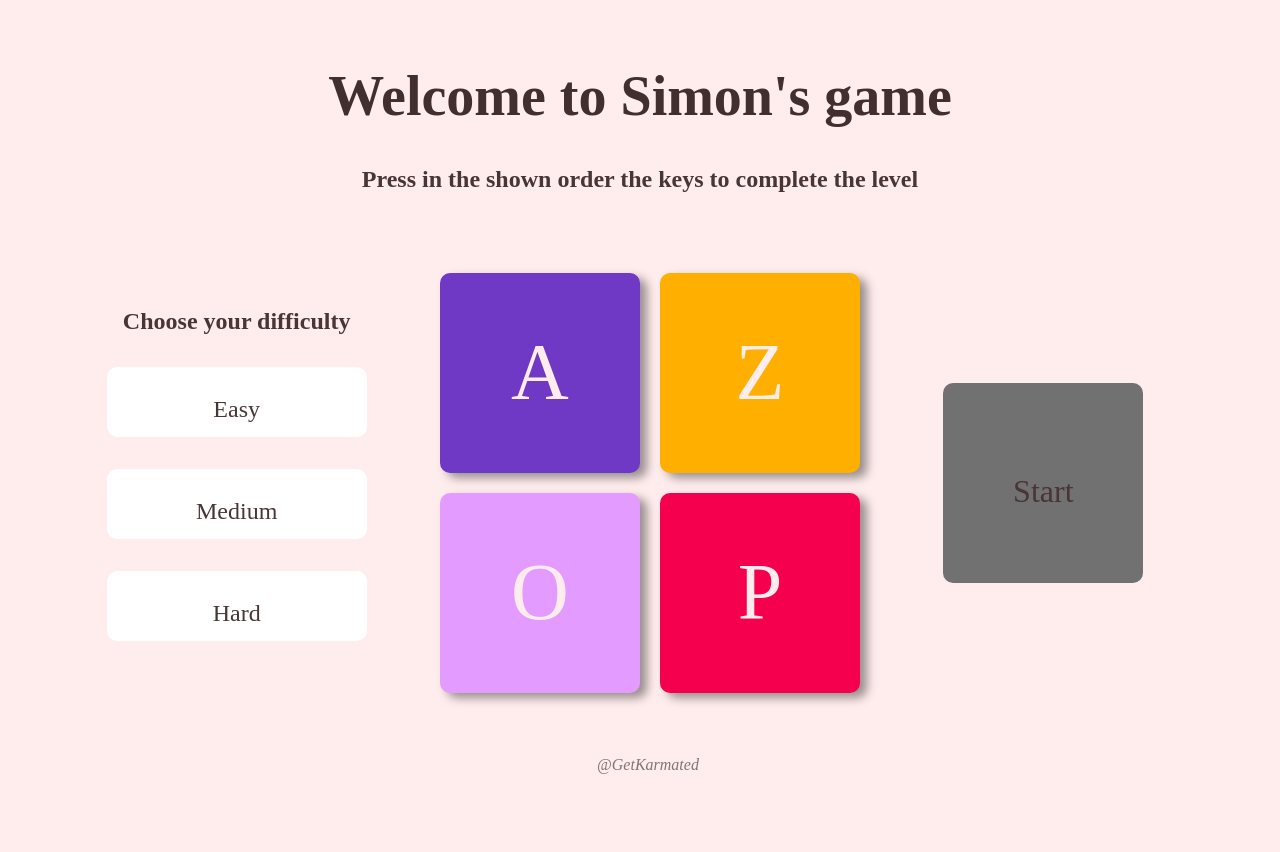
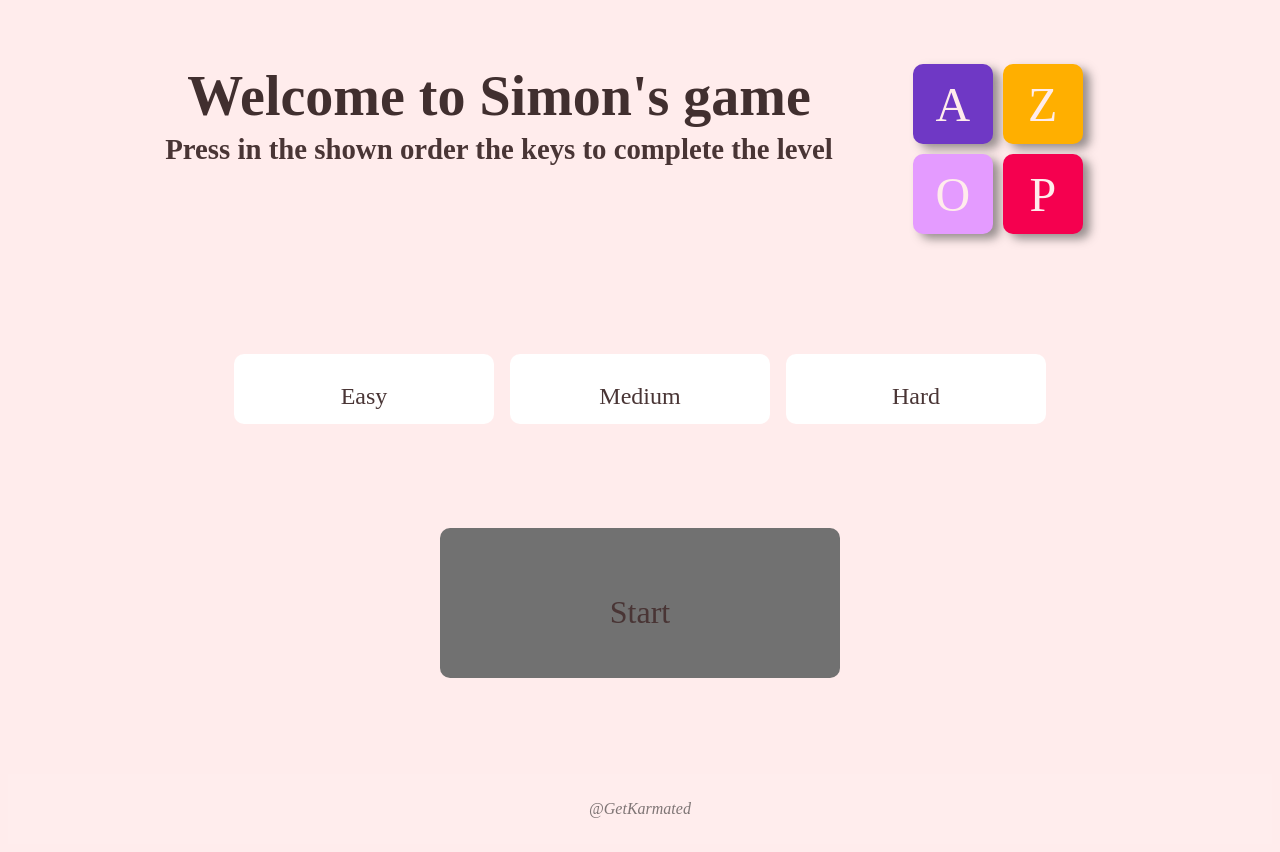
Before and after one commit to GetKarmated/simonsGame, a plain HTML site: page index.html in a window 1280 px wide. Before the commit the page ends 800 px from the top, so only its background shows below. Drawn offline with nearby package versions, Linux system fonts and the light colour scheme; a web font is replaced by a local one.

Commit message:
working starting page

```diff
--- a/index.html
+++ b/index.html
@@ -8,32 +8,31 @@
         <link href="https://fonts.googleapis.com/css2?family=Borel&display=swap" rel="stylesheet">
     </head>
     <body>
-        <h1 id="title">Welcome to Simon's game</h1>
-        <h2 id="rules" class="text">Press in the shown order the keys to complete the level</h2>
-        <div class="main-container">
-            <div class="difficulty-container">
-                <h2 class="text" style="margin: 0rem 0 1rem 0;">Choose your difficulty</h2>
-                <button type="button">Easy</button>
-                <button type="button">Medium</button>
-                <button type="button">Hard</button>
+        <div id="header-container">
+            <div class="header-text">
+                <h1 id="title">Welcome to Simon's game</h1>
+                <h2 id="rules" class="text">Press in the shown order the keys to complete the level</h2>
             </div>
-            <div class="grid-container">
+            <div id="grid-container">
                 <div class="box">A</div>
                 <div class="box">Z</div>
                 <div class="box">O</div>
                 <div class="box">P</div>
             </div>
+        </div>
+
+        <div id="main-container">
+            <div id="difficulty-container">
+                <button type="button">Easy</button>
+                <button type="button">Medium</button>
+                <button type="button">Hard</button>
+            </div>
             <img id="result-gif" src="" alt="">
-            <div class="play-buttons-container">
+            <div id="play-buttons-container">
                 <button id="tryagain" class="play-buttons" type="button" style="display: none;">Try again</button>
                 <button id="start" class="start-button" type="button">Start</button>
             </div>
         </div>
-
-        <audio id="sound-A" src="sounds/do.mp3" preload="auto"></audio>
-        <audio id="sound-Z" src="sounds/re.mp3" preload="auto"></audio>
-        <audio id="sound-O" src="sounds/mi.mp3" preload="auto"></audio>
-        <audio id="sound-P" src="sounds/fa.mp3" preload="auto"></audio>
 
         <footer>
             <p>@GetKarmated</p>
--- a/index.js
+++ b/index.js
@@ -10,15 +10,15 @@ var lastLevel = {
     time: 0
 }
 
+const $mainContainer = $('#main-container');
+const $difficultyContainer= $('#difficulty-container');
+const $gridContainer = $('#grid-container');
+const $playButtonsContainer = $('#play-buttons-container');
+const $startButton = $('#start');
+const $difficultyButtons = $('#difficulty-container button');
+const $tryAgainButton = $('#tryagain');
 const $textRules = $('#rules');
-const $difficultyContainer= $('.difficulty-container');
-const $gridContainer = $('.grid-container');
-const $playButtonsContainer = $('.play-buttons-container');
 const $resultImg = $('#result-gif');
-const $startButton = $('#start');
-const $difficultyButtons = $('.difficulty-container button');
-const $tryAgainButton = $('#tryagain');
-const $textDifficulty = $('.difficulty-container .text');
 const $box = $('.box');
 
 
@@ -47,12 +47,12 @@ $(document).ready(function() {
         $(target).addClass('active').siblings().removeClass('active');
         $startButton.removeClass('disabled-button');
         $startButton.addClass('gradient-background');
-        $textDifficulty.hide();
     });
 
     $startButton.click(function() {
         resultState();
-        hideButtons('hide');
+        $gridContainer.addClass('grid-container-onGame');
+        $box.addClass('box-onGame');
         $box.addClass('augmented-box');
         setTimeout(function(){
             startGame(level);
@@ -62,7 +62,6 @@ $(document).ready(function() {
 
     $tryAgainButton.click(function() {
         resultState('retry');
-        hideButtons('hide');
         $box.addClass('augmented-box');
         setTimeout(function(){
             playSequence(lastLevel.time,0, true);
@@ -85,7 +84,6 @@ function handleKey(key, time= 120) {
     let selectedBox = $('.box:contains(' + key + ')');
 
     selectedBox.addClass('selected-box');
-    playSound(key.toUpperCase());
     setTimeout(function() {
         selectedBox.removeClass('selected-box');
     }, time);
@@ -175,6 +173,9 @@ function playSequence(time, index=0, tryAgain= false) {
             setTimeout(function() {
                 $box.removeClass('augmented-box');
                 hideButtons('show');
+                $mainContainer.addClass('main-container-onGame');
+                $difficultyContainer.addClass('difficulty-container-onGame');
+                $startButton.addClass('start-button-onGame');
                 updateRemainingEntriesText();
                 listening = true;
             }, 500);
@@ -253,8 +254,8 @@ function resultState(state) {
         case 'retry':
             userSequence = [];
             $resultImg.css('display', 'none');
+            hideButtons('hide');
             $gridContainer.show();
-            $tryAgainButton.hide();
             $tryAgainButton.removeClass('gradient-background');
             $startButton.removeClass('gradient-background');
             $startButton.removeClass('play-buttons');
@@ -262,9 +263,12 @@ function resultState(state) {
         default:
             sequence = [];
             userSequence = [];
+            if (!$gridContainer.parent().is($mainContainer)) {
+                $gridContainer.insertAfter($difficultyContainer);
+            }
             $resultImg.css('display', 'none');
+            hideButtons('hide');
             $gridContainer.show();
-            $tryAgainButton.hide();
             $tryAgainButton.removeClass('gradient-background');
             $startButton.removeClass('gradient-background');
             $startButton.removeClass('play-buttons');
--- a/style.css
+++ b/style.css
@@ -8,7 +8,7 @@ button {
     width: 260px;
     height: 70px;
     padding-top: 1rem;
-    margin: 1rem;
+    margin: 0.5rem;
     border-radius: 10px;
     font-size: 1.5rem;
     font-family: "Borel", serif;
@@ -30,7 +30,6 @@ footer {
     opacity: 0.5;
     font-style: italic;
     width: 100%;
-    position: fixed;
     bottom: 0;
     background-color: rgba(255, 255, 255, 0.1);
     padding: 10px 0;
@@ -42,29 +41,46 @@ footer {
 
 
 
-
-.main-container {
+#header-container {
     display: flex;
     flex-direction: row;
-    justify-content: space-around;
-    align-items: center;
-    margin-inline: 4rem;
+    justify-content: center;
+    align-items: flex-start;
+    margin-block: 4rem 7rem;
 }
-.difficulty-container {
+#main-container {
     display: flex;
     flex-direction: column;
     justify-content: center;
+    margin-inline: 4rem;
+}
+.main-container-onGame {
+    flex-direction: row !important;
+    justify-content: space-around !important;
     align-items: center;
-    margin-right: 20px;
 }
-.grid-container {
-    display: grid;
-    grid-template: repeat(2, auto) / repeat(2, auto);
-    gap: 20px;
+#difficulty-container {
+    display: flex;
+    flex-direction: row;
     justify-content: center;
     align-items: center;
 }
-.play-buttons-container {
+.difficulty-container-onGame {
+    flex-direction: column !important;
+}
+#grid-container {
+    display: grid;
+    grid-template: repeat(2, auto) / repeat(2, auto);
+    gap: 10px;
+    justify-content: center;
+    align-items: center;
+    margin-inline: 5rem 2rem;
+}
+.grid-container-onGame {
+    margin: 0rem !important;
+    gap: 20px !important;
+}
+#play-buttons-container {
     display: flex;
     flex-direction: column;
     justify-content: center;
@@ -84,14 +100,22 @@ footer {
     color: rgb(65, 47, 47);
     font-family: "Borel", serif;
     text-align: center;
-    margin-top: 4rem;
+    margin-block: 0rem;
 }
-.text{
-    font-size: 1.5rem;
+#rules {
+    font-size: 1.8rem;
     color: rgb(73, 53, 53);
     font-family: "Borel", serif;
     text-align: center;
-    margin-bottom: 5rem;
+    padding-top: 13px;
+    margin-block: 0rem;
+    padding-top: 5px;
+}
+.header-text {
+    display: flex;
+    flex-direction: column;
+    justify-content: center;
+    align-items: center;
 
 }
 #result-gif {
@@ -111,14 +135,19 @@ footer {
     display: inline-block;
     align-content: center;
     text-align: center;
-    font-size: 5rem;
+    font-size: 3rem;
     color: #FFECEC;
     margin: 0;
-    width: 200px;
-    height: 200px;
+    width: 80px;
+    height: 80px;
     border-radius: 10px;
     box-shadow: 7px 5px 10px rgba(52, 52, 52, 0.5);
 
+}
+.box-onGame {
+    width: 200px;
+    height: 200px;
+    font-size: 5rem;
 }
 .selected-box {
     transform: scale(0.89);
@@ -154,6 +183,13 @@ footer {
     align-items: center;
     font-size: 2rem;
     padding-top:1.2rem;
+    height: 150px;
+    width: 400px;
+    margin-block: 6rem;
+    margin-inline: 0rem;
+    padding-inline: 0rem;
+}
+.start-button-onGame {
     height: 200px;
     width: 200px;
     margin-inline: 46px;
```
